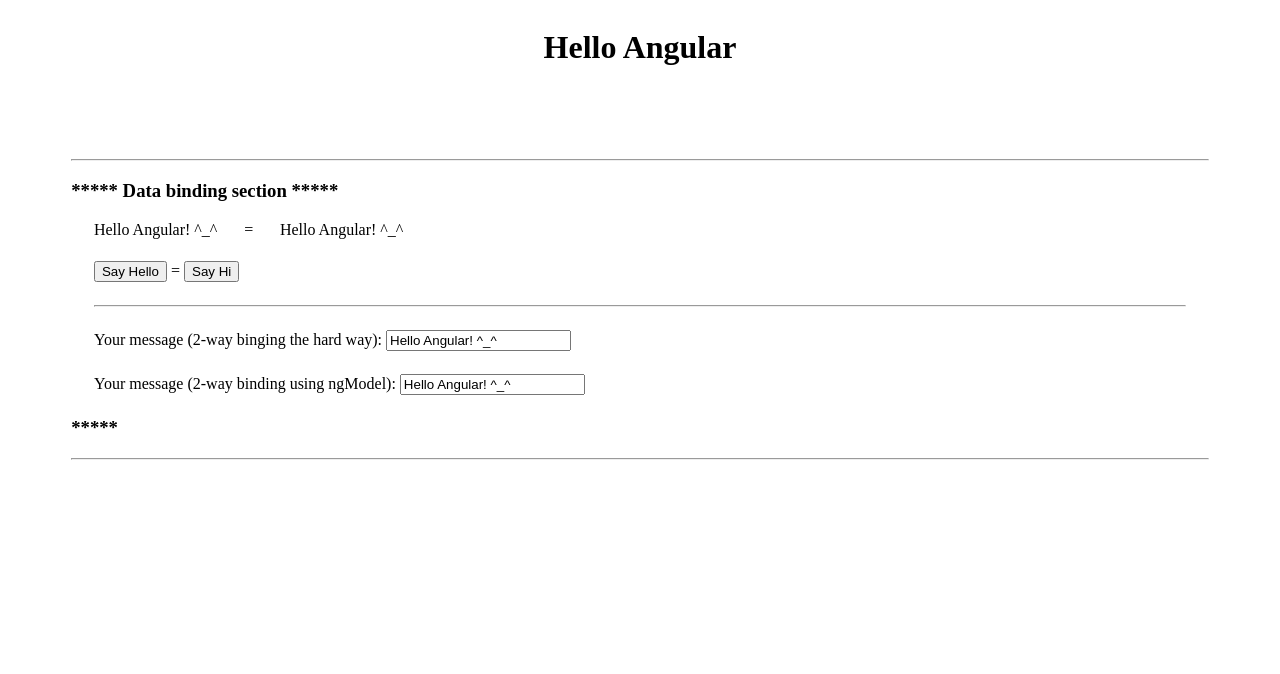
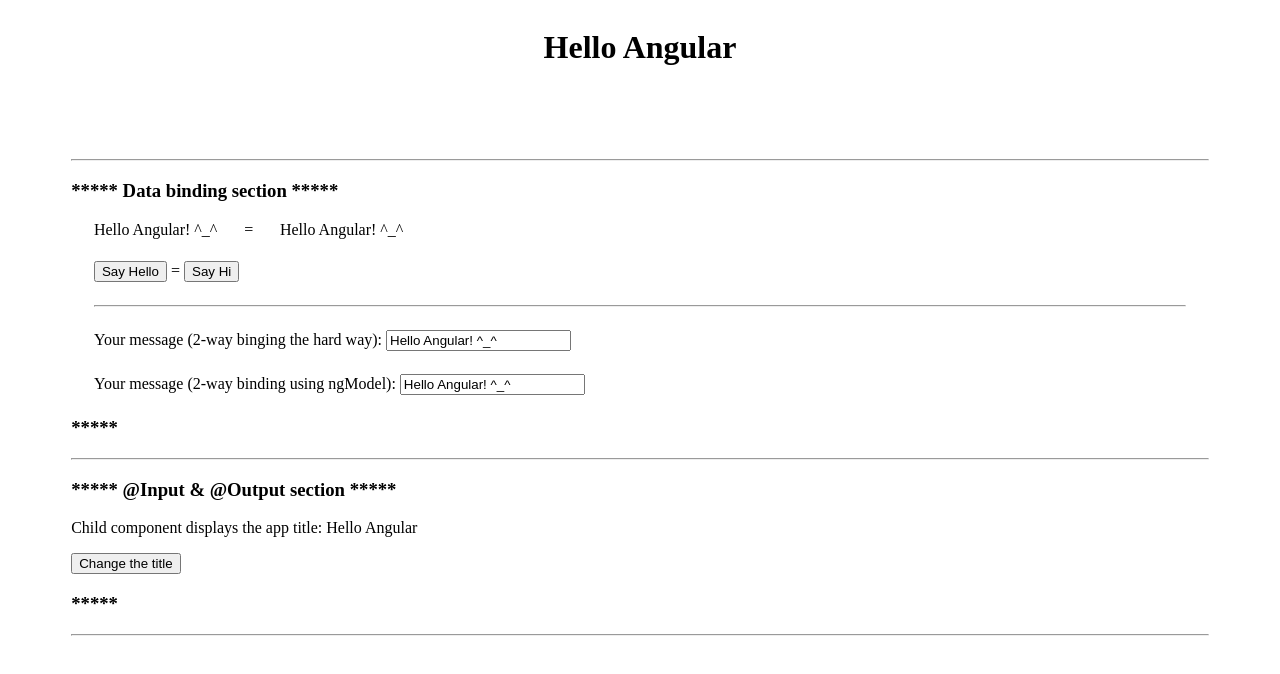
Before and after one commit to CasandraSucala/hiAngular, an Angular app: page / in a window 1280 px wide. Shown: the top 674 px of the page. Built offline with nearby package versions, Linux system fonts and the light colour scheme.

Commit message:
Create a child component to demonstrate how @Input and @Output work

```diff
--- a/src/app/app.component.html
+++ b/src/app/app.component.html
@@ -4,6 +4,12 @@
 
 <div class="content-wrapper">
   <hr>
+  <!-- Data binding -->
   <app-hello></app-hello>
   <hr>
+  <!--  @Input & @Output-->
+  <app-child [appTitle]="title"
+             (titleChanged)="onTitleChanged($event)">
+  </app-child>
+  <hr>
 </div>
--- a/src/app/app.component.ts
+++ b/src/app/app.component.ts
@@ -1,4 +1,4 @@
-import { Component } from '@angular/core';
+import {Component} from '@angular/core';
 
 @Component({
   selector: 'app-root',
@@ -7,4 +7,8 @@ import { Component } from '@angular/core';
 })
 export class AppComponent {
   title = 'Hello Angular';
+
+  onTitleChanged(newTitle: string): void {
+    this.title = newTitle;
+  }
 }
--- /dev/null
+++ b/src/app/child/child.component.html
@@ -0,0 +1,6 @@
+<h3>***** @Input & @Output section *****</h3>
+<p>Child component displays the app title: {{appTitle}}</p>
+
+<button (click)="onClick()">Change the title</button>
+
+<h3>*****</h3>
--- /dev/null
+++ b/src/app/child/child.component.ts
@@ -0,0 +1,15 @@
+import {Component, EventEmitter, Input, Output} from '@angular/core';
+
+@Component({
+  selector: 'app-child',
+  templateUrl: './child.component.html',
+  styleUrls: ['./child.component.scss']
+})
+export class ChildComponent {
+  @Input() appTitle!: string;
+  @Output() titleChanged: EventEmitter<string> = new EventEmitter();
+
+  onClick(): void {
+    this.titleChanged.emit('Hello world!');
+  }
+}
```
Also changed, not shown: src/app/app.module.ts (+9 -6 lines), src/app/child/child.component.scss (added).
